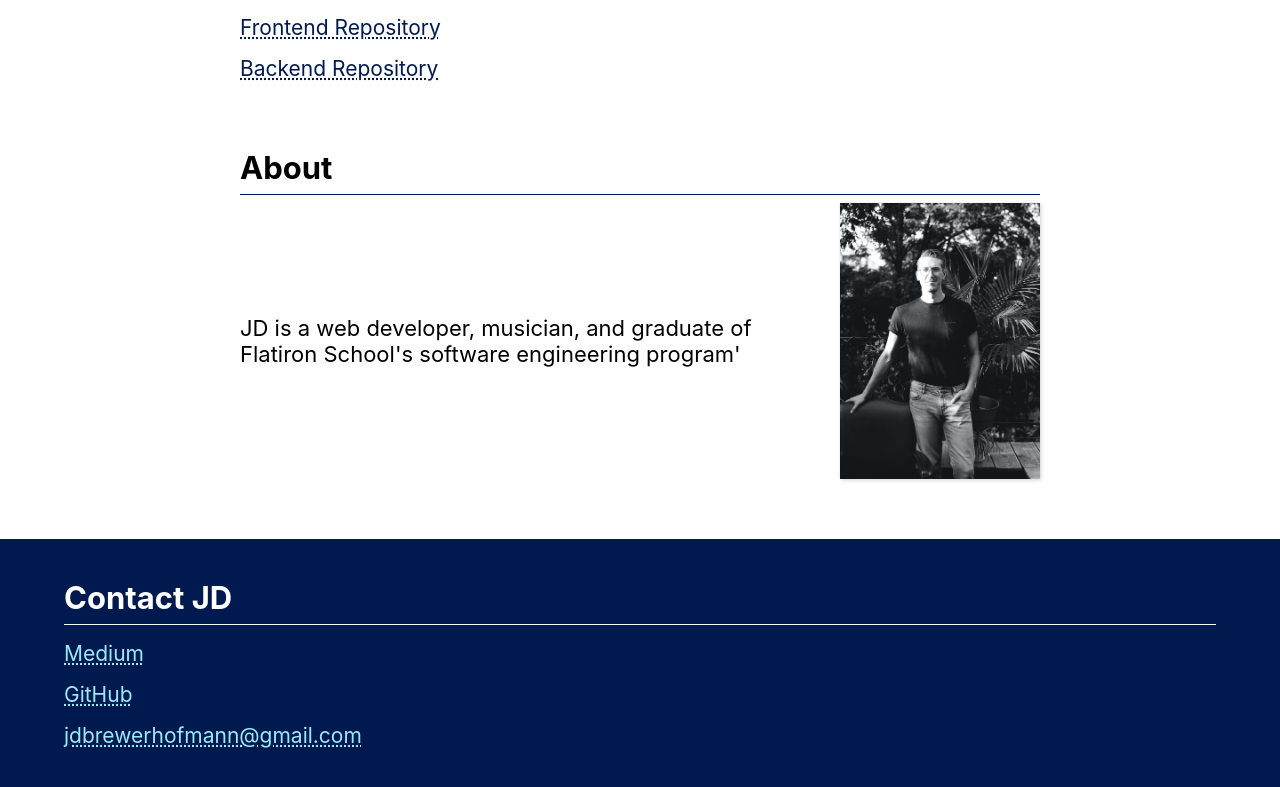
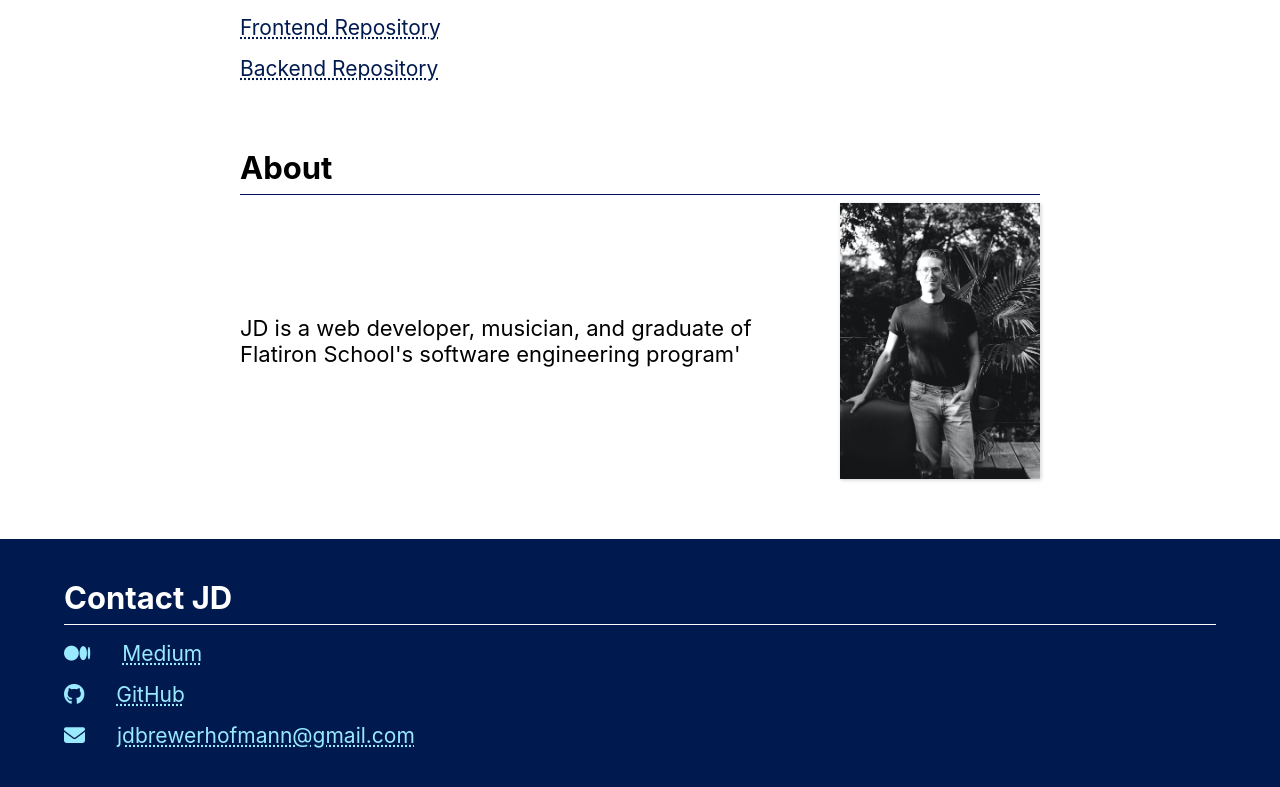
Before and after one commit to JDHofmann/portfolio-2020-frontend, a React (Create React App) app: page /tombardier in a window 1280 px wide. Shown: the part 869-1656 px from the top of the page. Built offline with nearby package versions, Linux system fonts and the light colour scheme.

Commit message:
icons added

```diff
--- a/src/App.css
+++ b/src/App.css
@@ -213,3 +213,8 @@ a {
   color: #001050;
   font-size: 38px;
 }
+
+
+footer .fab, footer .fas {
+  padding-right: 2.5vw;
+}
--- a/src/containers/Footer.js
+++ b/src/containers/Footer.js
@@ -5,11 +5,11 @@ const Footer = () => {
         <footer className="dark footer" >
             <div className="outter footer-grid">
                 <h2>Contact JD</h2>
-                <a target="_blank" href="https://jdbrewerhofmann.medium.com/">Medium</a>
-                <a target="_blank" href="https://github.com/JDHofmann">GitHub</a>
+                <a target="_blank" href="https://jdbrewerhofmann.medium.com/"><i class="fab fa-medium"></i>Medium</a>
+                <a target="_blank" href="https://github.com/JDHofmann"><i class="fab fa-github"></i>GitHub</a>
                 <a
                     className="email"
-                    target="_blank" href="email:jdbrewerhofmann@gmail.com">jdbrewerhofmann@gmail.com</a>
+                    target="_blank" href="email:jdbrewerhofmann@gmail.com"><i class="fas fa-envelope"></i>jdbrewerhofmann@gmail.com</a>
             </div>
         </footer>
     )
```
Also changed, not shown: 1 other file (tests, documents, lock files or other folders).
